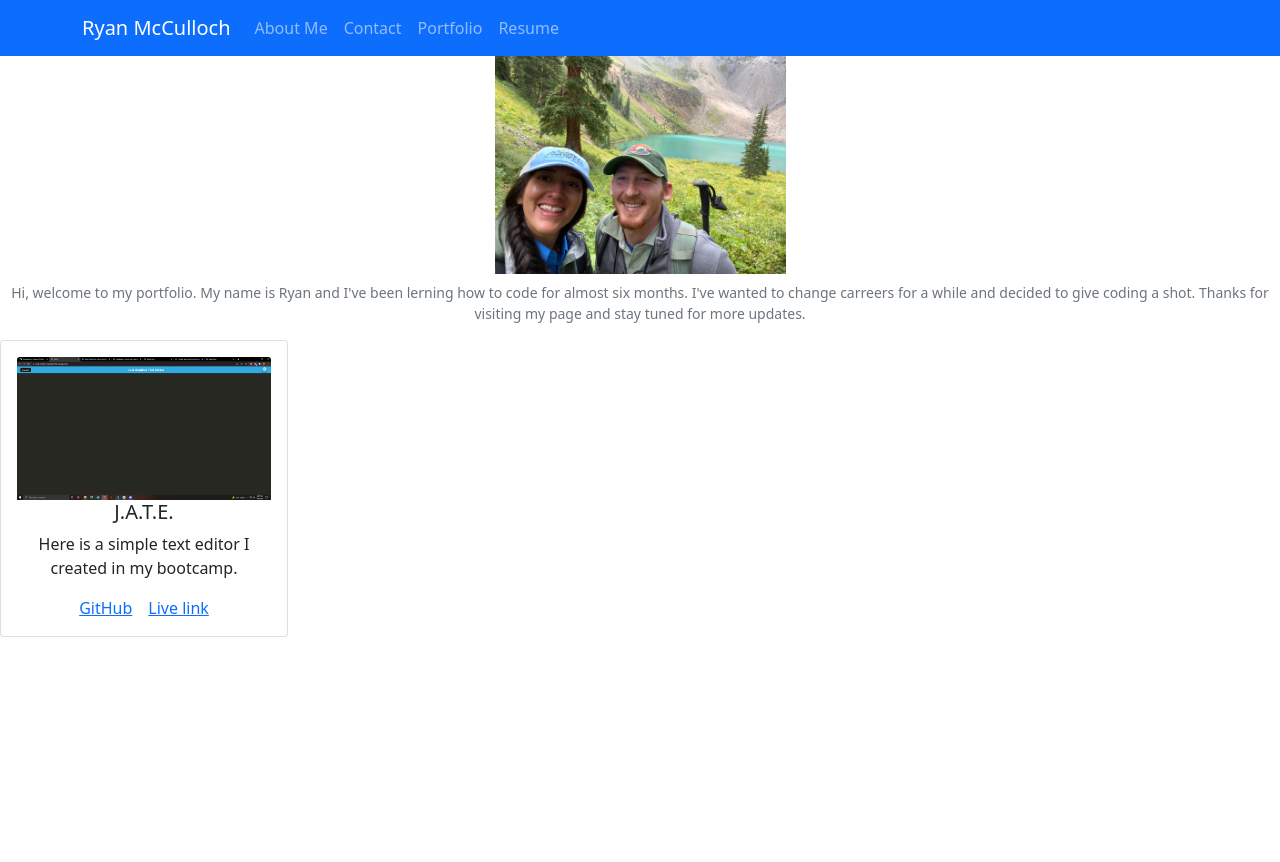
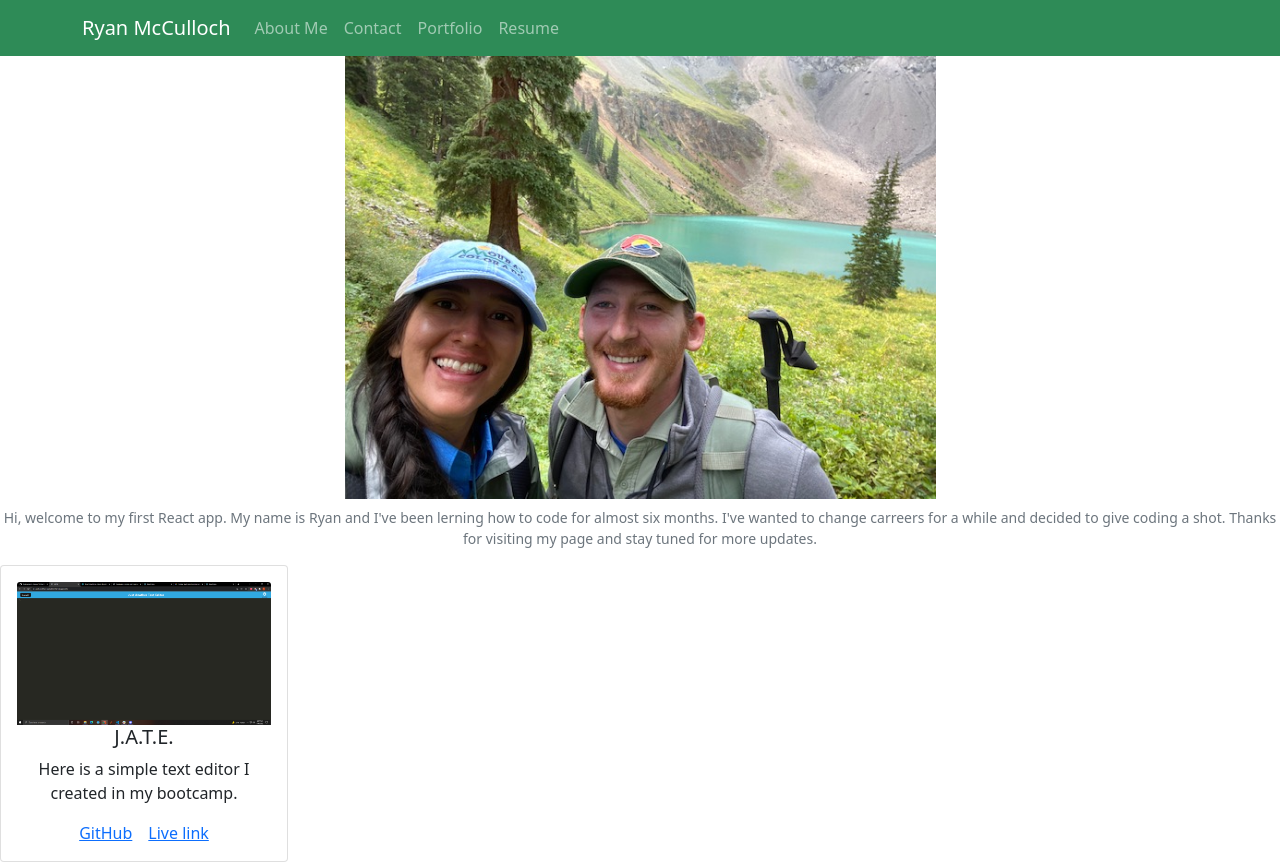
Before and after one commit to Ryguy720/react-portfolio, a React (Create React App) app: page / in a window 1280 px wide. Before the commit the page ends 800 px from the top, so only its background shows below. Built offline with nearby package versions, Linux system fonts and the light colour scheme.

Commit message:
creating components

```diff
--- a/src/components/Navigation.js
+++ b/src/components/Navigation.js
@@ -2,7 +2,8 @@ import React from "react";
 import { Navbar, Container, Nav } from "react-bootstrap";
 
 const Navigation = () => {
-  return (<Navbar bg="primary" variant="dark">
+  return (
+    <Navbar className="color-nav" variant="dark">
       <Container>
         <Navbar.Brand href="#home">Ryan McCulloch</Navbar.Brand>
         <Nav className="me-auto">
--- a/src/index.css
+++ b/src/index.css
@@ -11,3 +11,7 @@ code {
   font-family: source-code-pro, Menlo, Monaco, Consolas, 'Courier New',
     monospace;
 }
+
+.color-nav{
+  background-color: seagreen;
+}
--- a/src/pages/Aboutme.js
+++ b/src/pages/Aboutme.js
@@ -5,13 +5,13 @@ const Aboutme = () => {
     return (
         <Figure>
             <Figure.Image
-                width={291}
-                height={320}
+                width={591}
+                height={620}
                 alt="171x180"
                 src="/images/Telluride.jpg"
             />
             <Figure.Caption>
-                Hi, welcome to my portfolio. My name is Ryan and I've been lerning how to code for almost six months.
+                Hi, welcome to my first React app. My name is Ryan and I've been lerning how to code for almost six months.
                 I've wanted to change carreers for a while and decided to give coding a shot. Thanks for visiting my page and stay tuned for more updates.
             </Figure.Caption>
         </Figure>
```
Lines whose indentation alone changed are shown as unchanged.
